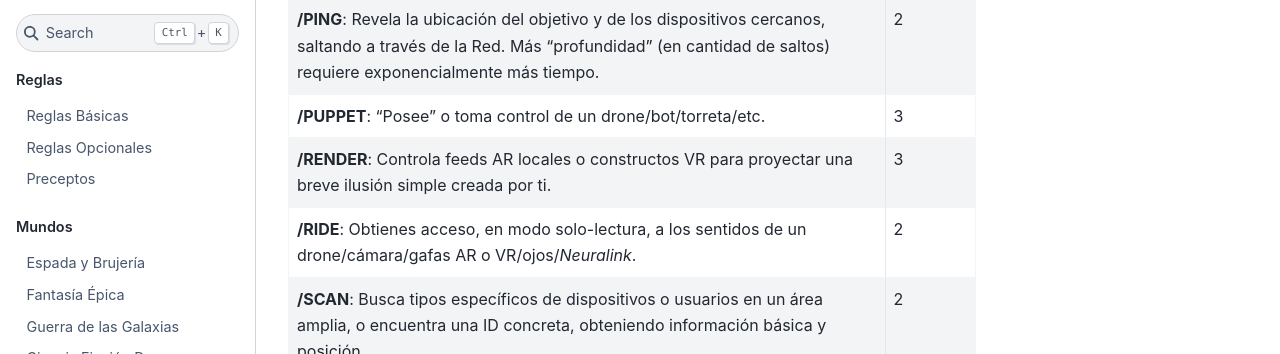
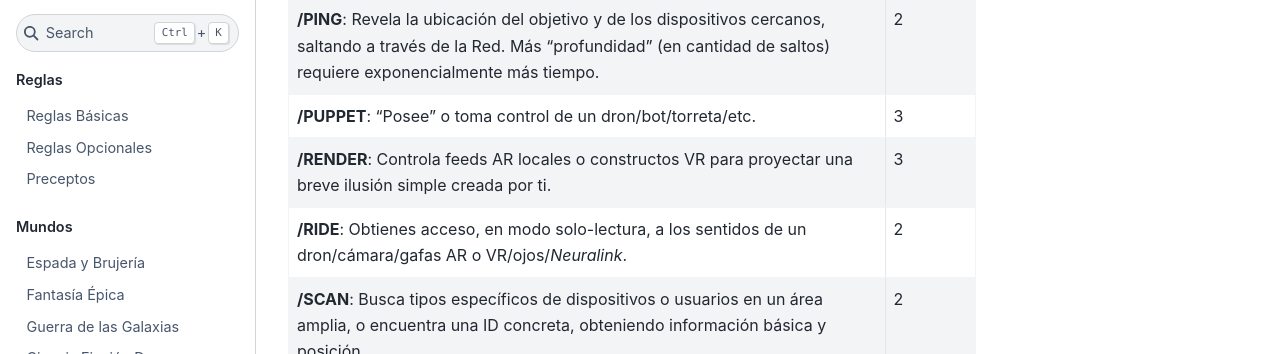
Before and after one commit to TaTooKa/2d6Mundos, a Sphinx documentation site: the page built from docs/source/pages/worlds/cyberpunk.rst, in a window 1280 px wide and 900 px high, scrolled down 17383 px. Shown: the part 154-508 px from the top of the window. Built offline with Sphinx 7.4.7 and the Sphinx Book theme 1.1.4, drawn with Linux system fonts in a browser that asks for light colours; some web fonts are replaced; cross-references to code outside the pages are shown as plain code; some of the changed text lies outside the part shown.

Commit message:
fix word.

```diff
--- a/docs/source/pages/worlds/cyberpunk.rst
+++ b/docs/source/pages/worlds/cyberpunk.rst
@@ -405,7 +405,7 @@ Los PROGRAMAS son comandos o *quickhacks* que cualquier persona con un dispositi
    :header: "Programa", "Coste en Recursos"
 
    "**/ALARM**: Activa alguno o todos los sistemas de alarma en las cercanías.", "2"
-   "**/BEFRIEND**: El bot/torreta/drone/cámara/etc objetivo te considera un aliado.", "2"
+   "**/BEFRIEND**: El bot/torreta/dron/cámara/etc objetivo te considera un aliado.", "2"
    "**/BLIND**: Sobrecarga el input óptico o sistema visual del dispositivo o *Neuralink* objetivo, causando una Condición de *Ceguera*.", "2"
    "**/BYPASS**: Abre una cerradura electrónica objetivo o desbloquea autenticaciones o software *SecGuard™*.", "2"
    "**/CLEAN**: Escanea, localiza y elimina cualquier *malware* presente en el dispositivo o *Neuralink* objetivo. Toma unos minutos.", "2"
@@ -417,9 +417,9 @@ Los PROGRAMAS son comandos o *quickhacks* que cualquier persona con un dispositi
    "**/OVERHEAT**: Los sistemas de refrigeración del dispositivo o ciber-implante objetivo dejan de funcionar; recibe daño por calor o se apaga por seguridad.", "2"
    "**/PACIFY**: Todas las acciones del dispositivo o *Neuralink* objetivo quedan restringidas a comportamientos no violentos ni ofensivos.", "3"
    "**/PING**: Revela la ubicación del objetivo y de los dispositivos cercanos, saltando a través de la Red. Más “profundidad” (en cantidad de saltos) requiere exponencialmente más tiempo.", "2"
-   "**/PUPPET**: “Posee” o toma control de un drone/bot/torreta/etc.", "3"
+   "**/PUPPET**: “Posee” o toma control de un dron/bot/torreta/etc.", "3"
    "**/RENDER**: Controla feeds AR locales o constructos VR para proyectar una breve ilusión simple creada por ti.", "3"
-   "**/RIDE**: Obtienes acceso, en modo solo-lectura, a los sentidos de un drone/cámara/gafas AR o VR/ojos/*Neuralink*.", "2"
+   "**/RIDE**: Obtienes acceso, en modo solo-lectura, a los sentidos de un dron/cámara/gafas AR o VR/ojos/*Neuralink*.", "2"
    "**/SCAN**: Busca tipos específicos de dispositivos o usuarios en un área amplia, o encuentra una ID concreta, obteniendo información básica y posición.", "2"
    "**/SHIELD**: Protege pasivamente contra ataques virtuales directos o intentos de inyección de *malware*.", "2"
    "**/SPIKE**: Provoca un pico de estrés o pánico (:hoverxref:`Chequeo de Instinto <reglas-opcionales-chequeos-instinto>`) en alguien con *Neuralink*.", "3"
```
